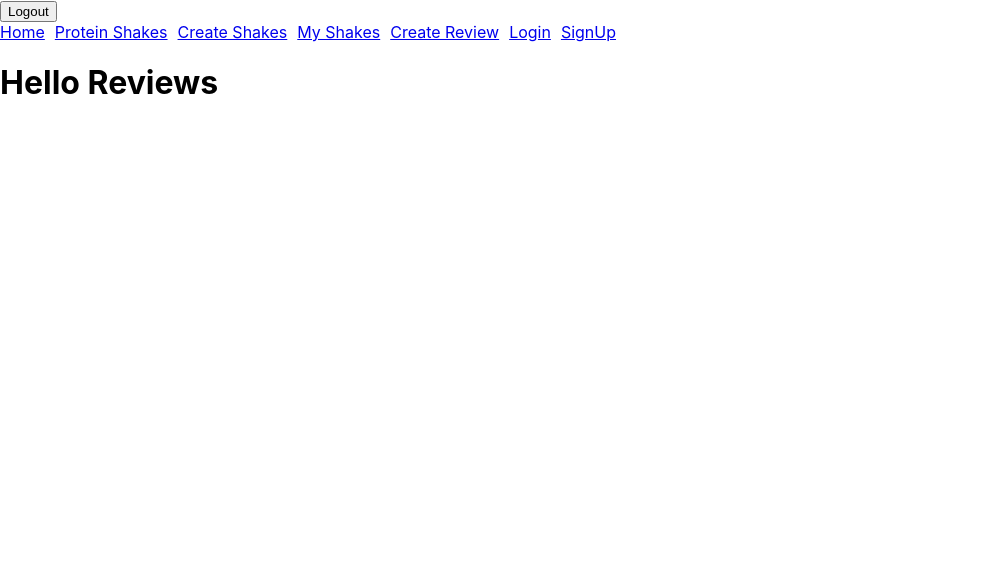
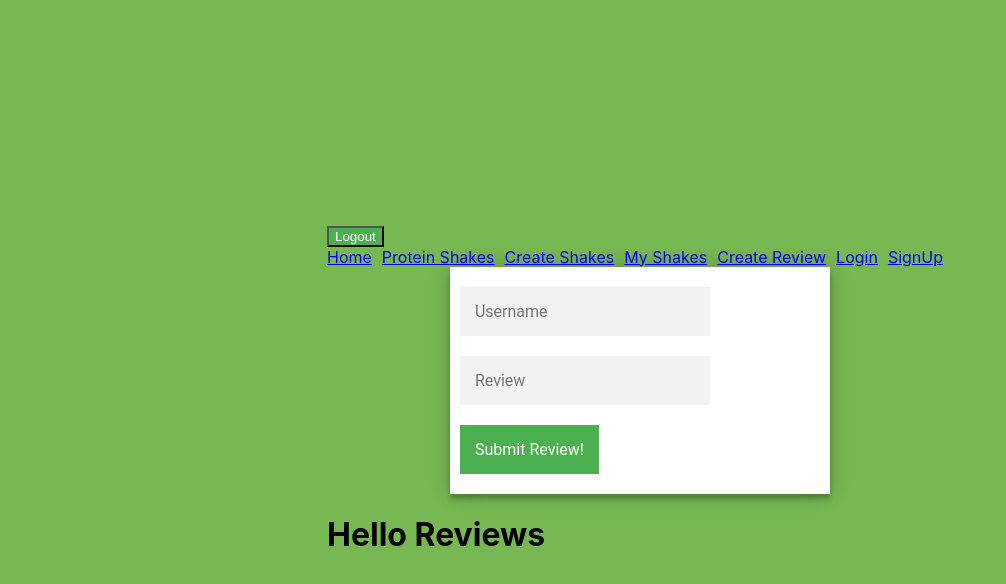
Before and after one commit to iamnotpaulyang/Pro-labz, a React (Create React App) app in the folder client/: page /review in a window 1280 px wide. Shown: the top 584 px of the page, without its empty margins (0-1006 px from the left). Built offline with nearby package versions, Linux system fonts and the light colour scheme; no server answers.

Commit message:
rendering done and part of review form for crud done

```diff
--- a/client/src/CreateShake.js
+++ b/client/src/CreateShake.js
@@ -4,13 +4,13 @@ function CreateShake() {
   const [categories, setCategories] = useState([]);
   const [ingredients, setIngredients] = useState([]);
   const [shakeRecipe, setShakeRecipe] = useState([]);
-  // const []
+  const [fetchedData, setFetchedData] = useState(false);
   //   const [categories, setCategories] = useState([]);
   //   const [selected, setCategoryChange] = useState("");
 
   useEffect(() => {
     getSelections();
-  }, []);
+  }, [fetchedData]);
 
   //Fetching both category & ingredient
   function getSelections() {
@@ -35,14 +35,16 @@ function CreateShake() {
     return ingredients
       .filter((ingredient) => {
         return ingredient.category.name === category;
+        // return ingredient.category.image === category
       })
       .map((ingredient) => {
         return (
           <button
             onClick={() => handleAddingIngredients(ingredient)}
-            style={{ margin: "10px" }}
+            // style={{ margin: "1px" }}
           >
             {ingredient.name}
+            <img src={ingredient.image} alt="ingredient" />
           </button>
         );
       });
@@ -60,12 +62,22 @@ function CreateShake() {
     );
   });
 
+  function deleteIngredient(id) {
+    setFetchedData(true);
+    const grabIngredient = {
+      method: "DELETE",
+    };
+    fetch(`/ingredients"/${id}`, grabIngredient).then(() =>
+      setFetchedData(false)
+    );
+  }
+
   // Listing each ingredient into shakes
   return (
     <div style={{ display: "flex" }}>
       <div>
         <label>Ingredients: </label>
-
+        <button onClick={() => deleteIngredient(ingredients)}> Remove Ingreident </button>
         {categoriesDisplay}
       </div>
       <div style={{ width: "50vw" }}>
--- a/client/src/ProteinShakeCard.js
+++ b/client/src/ProteinShakeCard.js
@@ -15,21 +15,30 @@ function ProteinShakeCard({ shake, reviews }) {
   return (
     <div>
       <div className="card">
+
         <h1 className="shake-name"> {shake.name} </h1>
       </div>
       <div className="card">
         <img src={shake.image} alt="protein-shake" />
+        {/* style={{ margin: "1px" for mango shake that is too large  }} */}
       </div>
       <ul>
+      <h3>Ingredients: </h3>
         {shake.ingredients.map((ingredient) => (
           <li>{ingredient.name}</li>
         ))}
       </ul>
       <ul>
+      <h3>Reviews: </h3>
         {shake.reviews.map((review) => (
           <li>{review.description}</li>
         ))}
       </ul>
+      {/* <ul>
+        {reviews.user_id.map((user_id) => (
+          <li>{user_id}</li>
+        ))}
+      </ul> */}
     </div>
   );
 }
--- a/client/src/ReviewForm.js
+++ b/client/src/ReviewForm.js
@@ -1,58 +1,93 @@
-// import React, { useState } from 'react'
-// import { useHistory } from "react-router-dom";
+import React, { useState } from "react";
+import { useHistory } from "react-router-dom";
 
-import { formatRFC3339 } from "date-fns";
+function ReviewForm({ user, addNewReview, proteinshake }) {
+//const [userId, setUser] = useState("");
+//const [proteinShakeId, setProteinShake] = useState("");
+  const [errors, setErrors] = useState([]);
+  const [values, setValues] = useState({
+    username: "",
+    description: "",
+  });
 
-// function ReviewForm({user, addNewReview, proteinshake}){
-//     const [errors, setErrors] = useState([]);
-//     const [userId, setUser] = useState("")
-//     const [proteinShakeId, setProteinShake] = useState("")
-//     const history = useHistory()
+  //for error handling in review form
+  const [submitted, setSubmitted] = useState(false);
+  const [valid, setValid] = useState(false);
 
-//     function handleSubmit(e){
-//         e.preventDefault();
-//         const newReviewObj = {
-//             user_id: parseInt(userId),
-//             protein_shake_id: parseInt(proteinShakeId),
-//             description:
+  const history = useHistory();
+
+  const handleUserNameInputChange = (e) => {
+    setValues({ ...values, username: e.target.value });
+  };
+
+  const handleUserDescriptionInputChange = (e) => {
+    setValues({ ...values, description: e.target.value });
+  };
 
 
-//         fetch('/reviews',{
-//             method: 'POST',
-//             headers: {'Content-Type': 'application/json'},
-//             body: JSON.stringify(newReviewObj)
-//         }).then((r)=> {
-//             if (r.ok){
-//                 r.json().then((review)=> {
-//                     addNewReview(review)
-//                     history.push("/proteinshake")
-//                 })
-//             } else {
-//                 r.json().then((error)=> setErrors(errors))
-//             }
-//         })
-//         }
+  const handleSubmit = (e) => {
+    e.preventDefault();
+    if (values.username && values.description) {
+      setValid(true);
+    }
+    setSubmitted(true);
+  };
 
-//         return(
-//             <div>
-//                 <h2>Add a Review</h2>
-//             </div>
-//         )
-// }
+  //   function handleSubmit(e) {
+  //     e.preventDefault();
+  //     const newReviewObj = {
+  //       user_id: parseInt(userId),
+  //       protein_shake_id: parseInt(proteinShakeId),
+  //       description: fetch("/reviews", {
+  //         method: "POST",
+  //         headers: { "Content-Type": "application/json" },
+  //         body: JSON.stringify(newReviewObj),
+  //       }).then((r) => {
+  //         if (r.ok) {
+  //           r.json().then((review) => {
+  //             addNewReview(review);
+  //             history.push("/proteinshake");
+  //           });
+  //         } else {
+  //           r.json().then((error) => setErrors(errors));
+  //         }
+  //       }),
+  //     };
 
-// }
-
-// export default ReviewForm;
-function ReviewForm(){
-
-return(
-    <div>
-
+  return (
+    <div className="form-container">
+      <form className="review-form" onSubmit={handleSubmit}>
+        {submitted && valid ? (
+          <div className="success-message">
+            Thank You for submitting your review!
+          </div>
+        ) : null}
+        <input
+          onChange={handleUserNameInputChange}
+          value={values.username}
+          className="form-field"
+          placeholder="Username"
+          name="username"
+        ></input>
+        {submitted && !values.username ? (
+          <span>Please enter username </span>
+        ) : null}
+        <input
+          onChange={handleUserDescriptionInputChange}
+          value={values.description}
+          className="form-field"
+          placeholder="Review"
+          name="description"
+        ></input>
+        {submitted && !values.description ? (
+          <span>Please enter a review </span>
+        ) : null}
+        <button class="form-field" type="submit">
+          Submit Review!
+        </button>
+      </form>
     </div>
-)
-
-
-
+  );
 }
 
-export default ReviewForm
+export default ReviewForm;
--- a/client/src/index.css
+++ b/client/src/index.css
@@ -11,3 +11,67 @@ code {
   font-family: source-code-pro, Menlo, Monaco, Consolas, 'Courier New',
     monospace;
 }
+
+body {
+  background: #76b852;
+  display: flex;
+  min-height: 100vh;
+  justify-content: center;
+  align-items: center;
+}
+
+.form-container {
+  width: 360px;
+  background-color: white;
+  margin: auto;
+  box-shadow: 0 0 20px 0 rgba(0, 0, 0, 0.2), 0 5px 5px 0 rgba(0, 0, 0, 0.24);
+  padding: 10px;
+}
+
+.register-form {
+  display: flex;
+  flex-direction: column;
+  justify-content: space-evenly;
+  padding: 10px;
+}
+
+.success-message {
+  font-family: "Roboto", sans-serif;
+  background-color: #3f89f8;
+  padding: 15px;
+  color: white;
+}
+
+.form-field {
+  margin: 10px 0 10px 0;
+  padding: 15px;
+  font-size: 16px;
+  border: 0;
+  font-family: "Roboto", sans-serif;
+}
+
+span {
+  font-family: "Roboto", sans-serif;
+  font-size: 14px;
+  color: red;
+  margin-bottom: 15px;
+}
+
+input {
+  background: #f2f2f2;
+}
+
+.error {
+  border-style: solid;
+  border: 2px solid #ffa4a4;
+}
+
+button {
+  background: #4caf50;
+  color: white;
+  cursor: pointer;
+}
+
+button:disabled {
+  cursor: default;
+}
```
